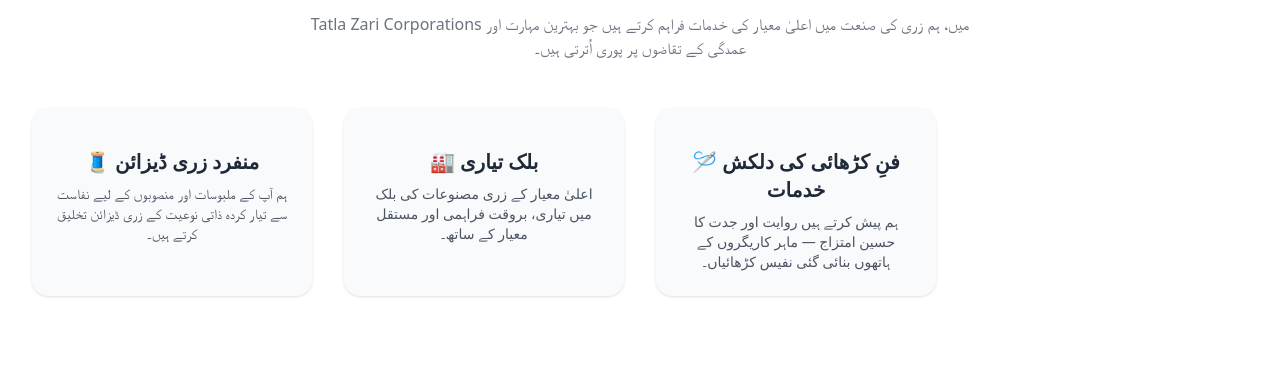
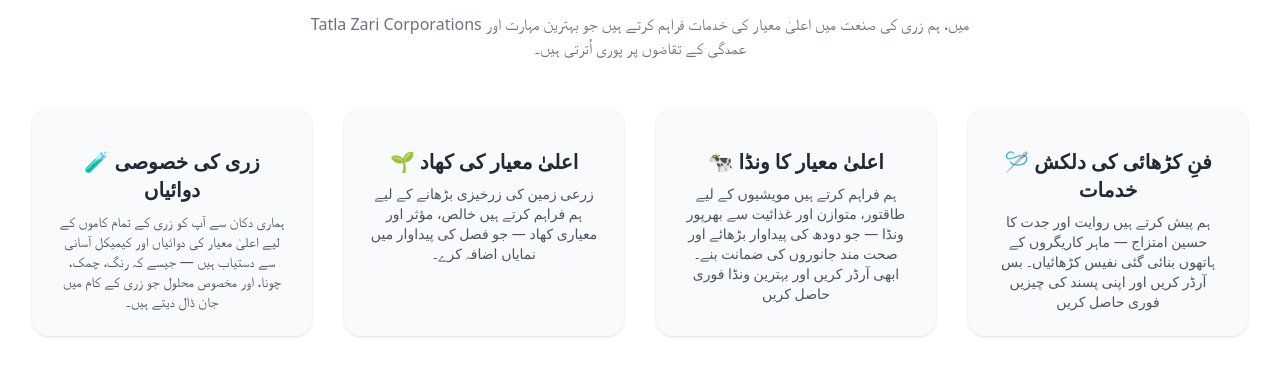
Before and after one commit to BinyameenTatla/Tatla-zari, a React (Vite) app: page / in a window 1280 px wide. Shown: the part 3156-3542 px from the top of the page. Built offline with nearby package versions, Linux system fonts and the light colour scheme.

Commit message:
First commit

```diff
--- a/src/Services.jsx
+++ b/src/Services.jsx
@@ -1,18 +1,22 @@
 export const Services = () => {
   const services = [
     {
-     title: "🧵 منفرد زری ڈیزائن",
-description: "ہم آپ کے ملبوسات اور منصوبوں کے لیے نفاست سے تیار کردہ ذاتی نوعیت کے زری ڈیزائن تخلیق کرتے ہیں۔",
+     title:"🧪 زری کی خصوصی دوائیاں",
+description: " ہماری دکان سے آپ کو زری کے تمام کاموں کے لیے اعلیٰ معیار کی دوائیاں اور کیمیکل آسانی سے دستیاب ہیں — جیسے کہ رنگ، چمک، چونا، اور مخصوص محلول جو زری کے کام میں جان ڈال دیتے ہیں۔",
 
     },
     {
-     title: "🏭 بلک تیاری",
-description: "اعلیٰ معیار کے زری مصنوعات کی بلک میں تیاری، بروقت فراہمی اور مستقل معیار کے ساتھ۔",
+     title:"🌱 اعلیٰ معیار کی کھاد",
+   description:" زرعی زمین کی زرخیزی بڑھانے کے لیے ہم فراہم کرتے ہیں خالص، مؤثر اور معیاری کھاد — جو فصل کی پیداوار میں نمایاں اضافہ کرے۔"
 
     },
     {
-     title: "🪡 فنِ کڑھائی کی دلکش خدمات",
-description: "ہم پیش کرتے ہیں روایت اور جدت کا حسین امتزاج — ماہر کاریگروں کے ہاتھوں بنائی گئی نفیس کڑھائیاں۔",
+    title: "🐄 اعلیٰ معیار کا ونڈا",
+    description: "  ہم فراہم کرتے ہیں مویشیوں کے لیے طاقتور، متوازن اور غذائیت سے بھرپور ونڈا — جو دودھ کی پیداوار بڑھائے اور صحت مند جانوروں کی ضمانت بنے۔ ابھی آرڈر کریں اور بہترین ونڈا فوری حاصل کریں"
+    },
+    {
+    title: " 🪡 فنِ کڑھائی کی دلکش خدمات",
+ description: " ہم پیش کرتے ہیں روایت اور جدت کا حسین امتزاج — ماہر کاریگروں کے ہاتھوں بنائی گئی نفیس کڑھائیاں۔ بس آرڈر کریں اور اپنی پسند کی چیزیں فوری حاصل کریں"
 
     },
 
```
